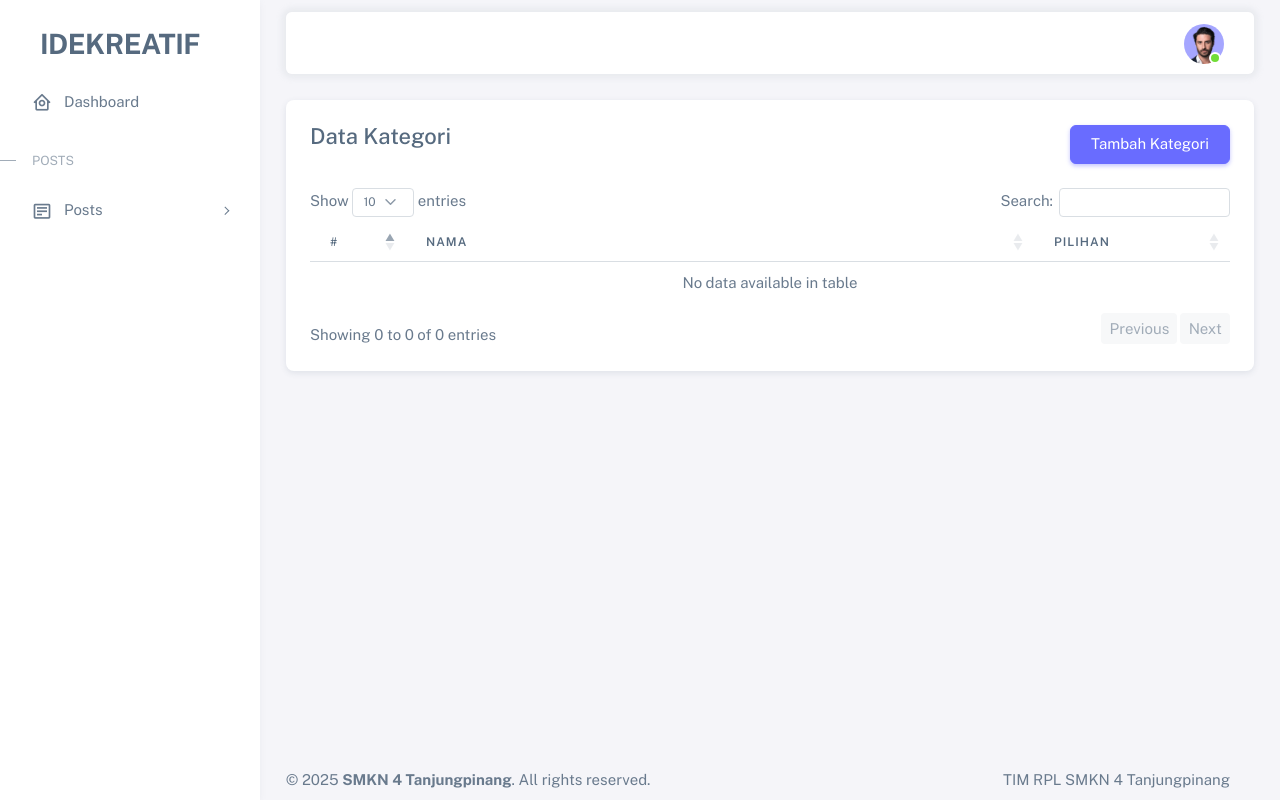
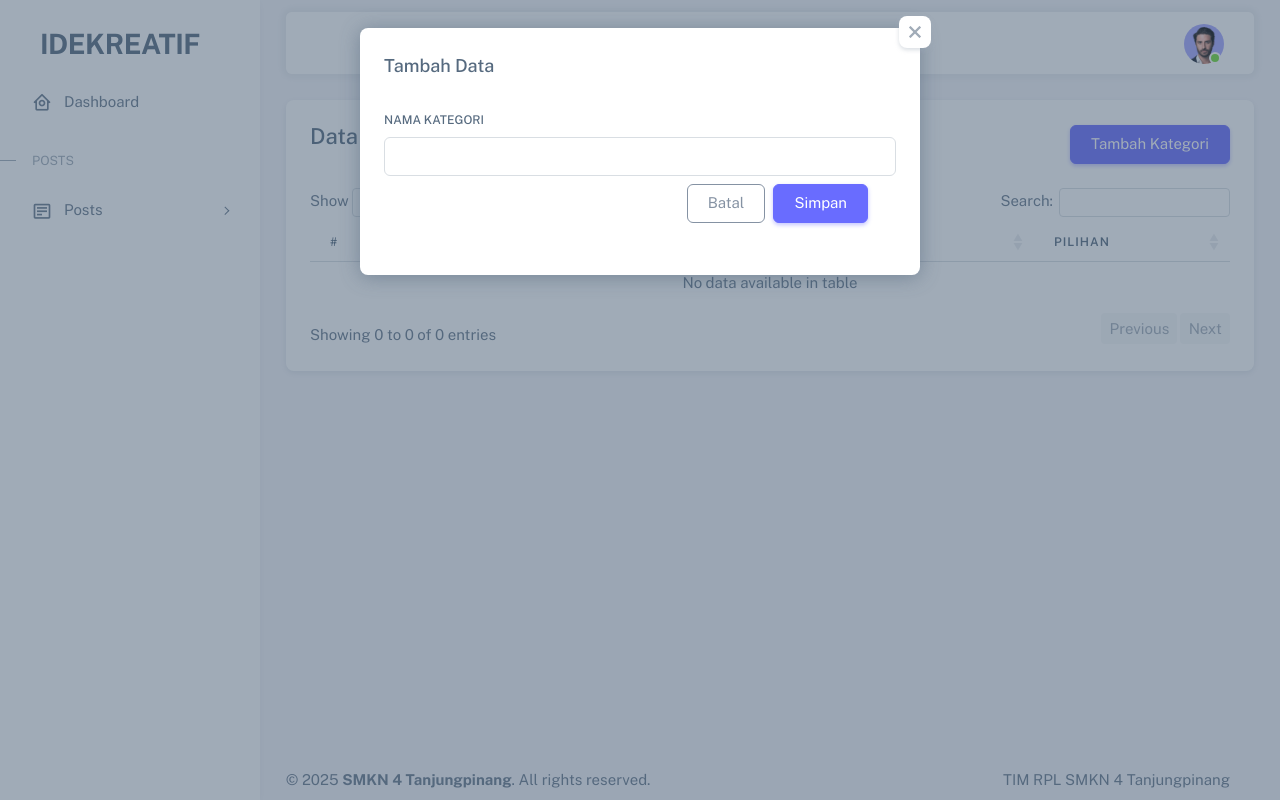
Before and after one commit to thalia-sarah/IdeKreatif, a PHP site: page /kategori.php in a window 1280 px wide, after a click on "Tambah Kategori". Run offline with PHP 8.4, Linux system fonts and the light colour scheme; the visitor is signed in with stand-in values (Sample User, id 1); data that the repository does not hold is empty.

Commit message:
perbaiki error

```diff
--- a/kategori.php
+++ b/kategori.php
@@ -7,11 +7,11 @@ include '.includes/toast_notification.php';
 
 <div class="container-xxl flex-grow-1 container-p-y">
     <!-- Tabel data kategori -->
-     <div class="card">
+    <div class="card">
         <div class="card-header d-flex justify-content-between align-items-center">
             <h4>Data Kategori</h4>
             <!-- Tombol untuk menambah kategori baru -->
-             <button type="button" class="btn btn-primary" data-bs-toggle="modal" data-bs-target="#addCategory">Tambah Kategori</button>
+            <button type="button" class="btn btn-primary" data-bs-toggle="modal" data-bs-target="#addCategory">Tambah Kategori</button>
         </div>
         <div class="card-body">
             <div class="table-responsive text-nowrap">
@@ -27,7 +27,7 @@ include '.includes/toast_notification.php';
                         <!-- Mengambil data kategori dari database -->
                         <?php
                         $index = 1;
-                        $query = "SELECT*FROM categories";
+                        $query = "SELECT * FROM categories";
                         $exec = mysqli_query($conn, $query);
                         while ($category = mysqli_fetch_assoc($exec)) :
                         ?>
@@ -38,40 +38,16 @@ include '.includes/toast_notification.php';
                             <td>
                                 <!-- Dropdown untuk opsi edit dan Delete -->
                                 <div class="dropdown">
-                                    <button type="button" class="btn p-0 dropdown-toggle hide-arrow" data-bs-toogle="dropdown">
+                                    <button type="button" class="btn p-0 dropdown-toggle hide-arrow" data-bs-toggle="dropdown">
                                         <i class="bx bx-dots-vertical-rounded"></i>
                                     </button>
                                     <div class="dropdown-menu">
-                                        <a href="#" class="dropdown-item" data-bs-toogle="modal" data-bs-target="#editCategory_<?= $category['category_id']; ?>"><i class="bc bc-edit-alt me-2"></i>Edit</a>
+                                        <a href="#" class="dropdown-item" data-bs-toggle="modal" data-bs-target="#editCategory_<?= $category['category_id']; ?>"><i class="bx bx-edit-alt me-2"></i>Edit</a>
                                         <a href="#" class="dropdown-item" data-bs-toggle="modal"data-bs-target="#deleteCategory_<?= $category['category_id']; ?>"><i class="bx bx-trash me-2"></i>Delete</a>
                                     </div>
                                 </div>
                             </td>
                         </tr>
-                        <!-- Modal untuk Tambah Data Kategori -->
-                         <div class="modal fade" id="addCategory" tabindex="-1" aria-hidden="true">
-                            <div class="modal-dialog" role="document">
-                                <div class="modal-content">
-                                    <div class="modal-title">
-                                        <h5 class="modal-title">Tambah Data</h5>
-                                        <button type="button" class="btn-close" data-bs-dismiss="modal"></button>
-                                    </div>
-                                    <div class="modal-body">
-                                        <form action="proses_kategori.php" method="POST">
-                                            <div>
-                                                <label for="namaKategori" class="form-label">Nama Kategori</label>
-                                                <!-- Input untuk nama kategori baru -->
-                                                <input type="text" class="form-control" name="category_name" required>
-                                            </div>
-                                            <div class="modal-footer">
-                                                <button type="button" class="btn btn-outline-secondary" data-bs-dismiss="modal">Batal</button>
-                                                <button type="submit" name"simpan" class="btn btn-primary">Simpan</button>
-                                            </div>
-                                        </form>
-                                    </div>
-                                </div>
-                            </div>
-                         </div>
                         <!-- Modal untuk Hapus Data Kategori -->
                         <div class="modal fade" id="deleteCategory_<?= $category['category_id']; ?>" tabindex="-1" aria-hidden="true">
                             <div class="modal-dialog" role="document">
@@ -84,7 +60,7 @@ include '.includes/toast_notification.php';
                                         <form action="proses_kategori.php" method="POST">
                                             <div>
                                                 <p>Tindakan ini tidak bisa dibatalkan.</p>
-                                                <input type="hidden" name="catID" value="<?+ $category['category_id']; ?>">
+                                                <input type="hidden" name="catID" value="<?= $category['category_id']; ?>">
                                             </div>
                                             <div class="modal-footer">
                                                 <button type="button" class="btn btn-outline-secondary" data-bs-dismiss="modal">Batal</button>
@@ -96,7 +72,7 @@ include '.includes/toast_notification.php';
                             </div>
                         </div>
                         <!-- Modal untuk Update Data Kategori -->
-                        <div class="modal fade" id="deleteCategory_<?= $category['category_id']; ?>" tabindex="-1" aria-hidden="true">
+                        <div id="editCategory_<?= $category['category_id']; ?>" class="modal fade" tabindex="-1" aria-hidden="true">
                             <div class="modal-dialog" role="document">
                                 <div class="modal-content">
                                     <div class="modal-header">
@@ -106,7 +82,7 @@ include '.includes/toast_notification.php';
                                     <div class="modal-body">
                                         <form action="proses_kategori.php" method="POST">
                                             <!-- input tersembunyi untuk menyimpan update kategori -->
-                                                <input type="hidden" name="catID" value="<?+ $category['category_id']; ?>">
+                                                <input type="hidden" name="catID" value="<?= $category['category_id']; ?>">
                                             <div class="form-group">
                                                 <label>Nama Kategori</label>
                                                 <!-- Input untuk nama kategori -->
@@ -127,6 +103,30 @@ include '.includes/toast_notification.php';
                 </table>
             </div>
         </div>
-     </div>
-</div>
-<?php include '.includes/footer.php'; ?>
+    </div>
+    </div>
+    <?php include '.includes/footer.php'; ?>
+    <!-- Modal untuk Tambah Data Kategori -->
+    <div class="modal fade" id="addCategory" tabindex="-1" aria-hidden="true">
+        <div class="modal-dialog" role="document">
+            <div class="modal-content">
+                <div class="modal-header">
+                    <h5 class="modal-title">Tambah Data</h5>
+                    <button type="button" class="btn-close" data-bs-dismiss="modal"></button>
+                </div>
+                <div class="modal-body">
+                    <form action="proses_kategori.php" method="POST">
+                        <div>
+                            <label for="namaKategori" class="form-label">Nama Kategori</label>
+                            <!-- Input untuk nama kategori baru -->
+                            <input type="text" class="form-control" name="category_name" required>
+                        </div>
+                        <div class="modal-footer">
+                            <button type="button" class="btn btn-outline-secondary" data-bs-dismiss="modal">Batal</button>
+                            <button type="submit" name="simpan" class="btn btn-primary">Simpan</button>
+                        </div>
+                    </form>
+                </div>
+            </div>
+        </div>
+    </div>
```
Also changed, not shown: proses_kategori.php (+17 -6 lines).
